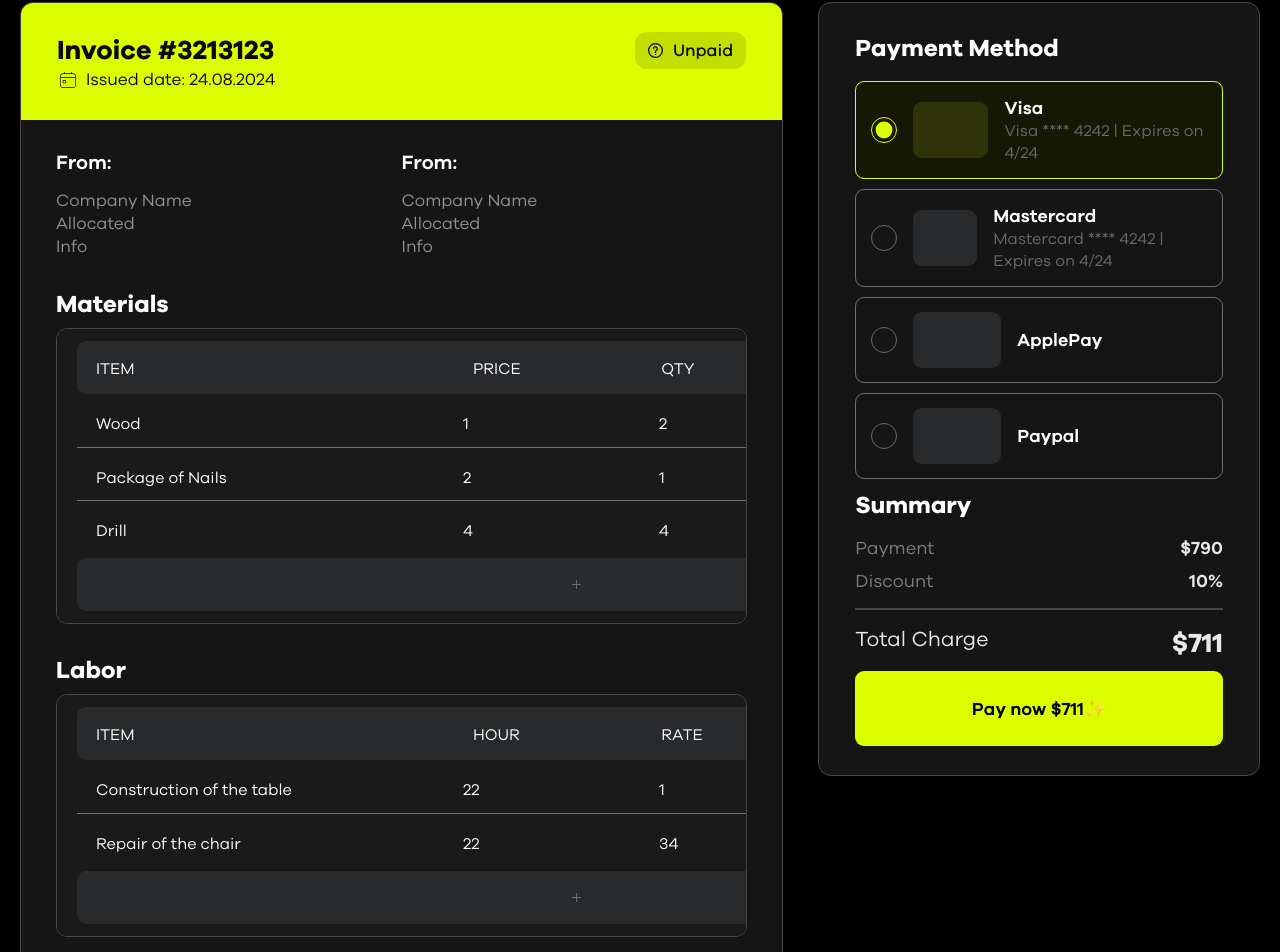
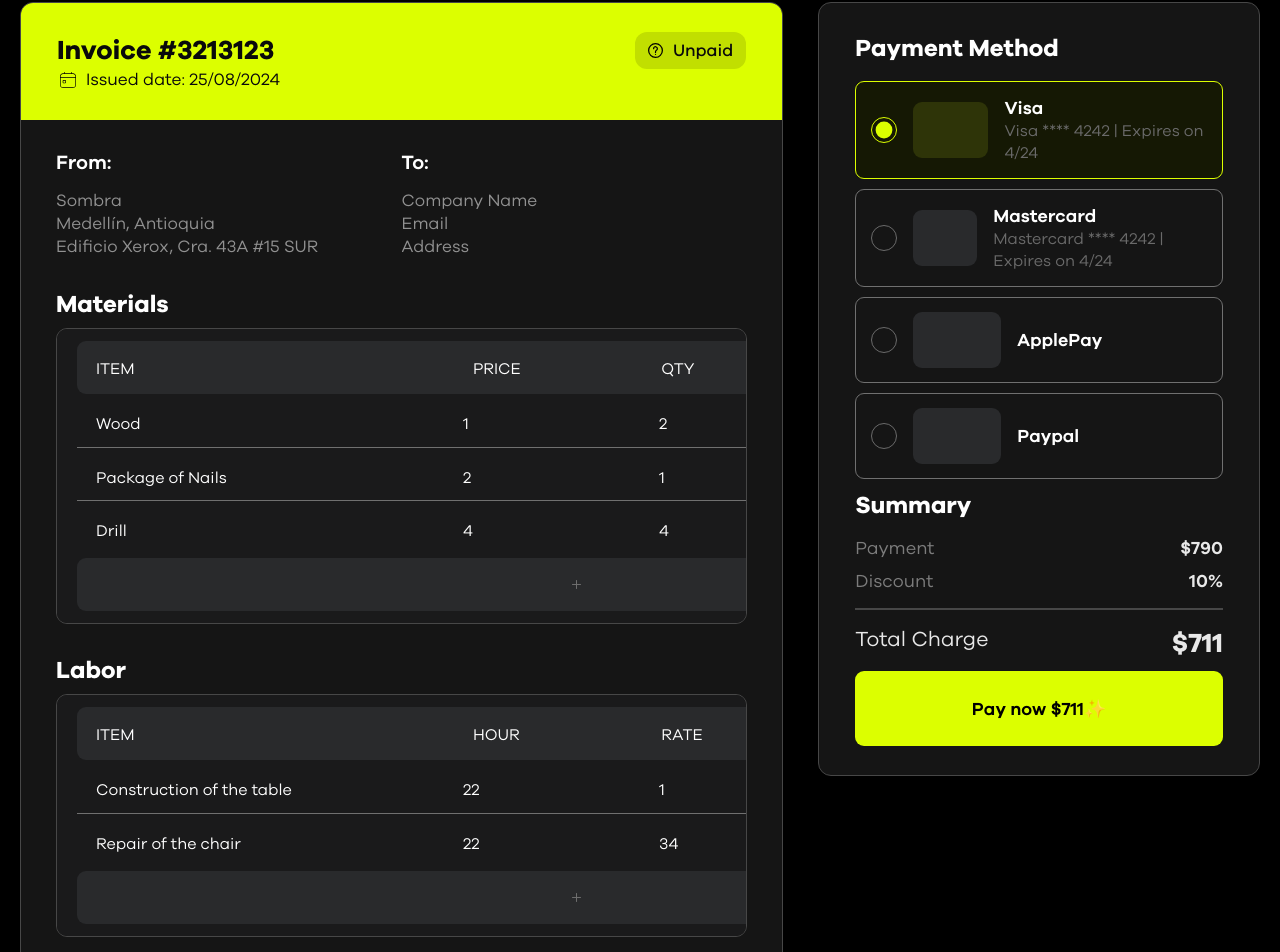
Before and after one commit to GiacomoFranco/Invoice, an Angular app: page / in a window 1280 px wide. Shown: the part 33-985 px from the top of the page. Built offline with nearby package versions, Linux system fonts and the light colour scheme.

Commit message:
🚧 Adding inputs to parties-involved

```diff
--- a/src/app/components/invoice-summary/invoice-summary.component.html
+++ b/src/app/components/invoice-summary/invoice-summary.component.html
@@ -3,4 +3,5 @@
   <app-parties-involved />
   <app-quotation-field [items]="materials()"/>
   <app-quotation-field quotationType="labors" [items]="labors()" />
+  <button class="send-invoice"><img src="/icons/exportacion-de-archivos.svg" alt="" (click)="sendInvoice()"> Send Invoice</button>
 </section>
--- a/src/app/components/invoice-summary/invoice-summary.component.scss
+++ b/src/app/components/invoice-summary/invoice-summary.component.scss
@@ -7,5 +7,32 @@
 
   section {
     margin: 2.9rem 3.5rem ;
+    display: flex;
+    flex-direction: column;
+
+    .send-invoice {
+      display: flex;
+      justify-content: space-between;
+      align-items: center;
+      gap: 1rem;
+      align-self: flex-end;
+      border: 1px solid #2C2C2C;
+      padding: .9rem 2.1rem;
+      background-color: transparent;
+      border-radius: .6rem;
+      color: #C3C3C3;
+      font-size: 1.4rem;
+      cursor: pointer;
+      margin-top: 1.8rem;
+
+      img {
+        width: 1.2rem;
+        height: 1.2rem;
+      }
+
+      &:hover {
+        background-color: #111111;
+      }
+    }
   }
 }
--- a/src/app/components/invoice-summary/invoice-summary.component.ts
+++ b/src/app/components/invoice-summary/invoice-summary.component.ts
@@ -20,4 +20,7 @@ export class InvoiceSummaryComponent {
 
   labors = computed<any[]>(() => this.invoiceService.labors());
   materials = computed<any[]>(() => this.invoiceService.materials());
+
+
+  sendInvoice() {}
 }
--- a/src/app/components/invoice-summary/summary-header/summary-header.component.ts
+++ b/src/app/components/invoice-summary/summary-header/summary-header.component.ts
@@ -1,17 +1,18 @@
 import { Component, computed, input } from '@angular/core';
 import { InvoiceStatusComponent } from "../invoice-status/invoice-status.component";
 import { InvoiceService } from '../../../services/invoice.service';
+import { FormsModule } from '@angular/forms';
 
 @Component({
   selector: 'app-summary-header',
   standalone: true,
-  imports: [InvoiceStatusComponent],
+  imports: [InvoiceStatusComponent, FormsModule],
   templateUrl: './summary-header.component.html',
   styleUrl: './summary-header.component.scss'
 })
 export class SummaryHeaderComponent {
   constructor(private invoiceService: InvoiceService) {}
   invoiceID = input<number>(3213123);
-  issuedDate = input<string>('24.08.2024');
+  issuedDate = input<string>(new Intl.DateTimeFormat('en-GB', { day: '2-digit', month: '2-digit', year: 'numeric' }).format(new Date()));
   statusType = computed(() => this.invoiceService.invoiceStatus());
 }
--- a/src/app/shared/parties-involved/parties-involved.component.html
+++ b/src/app/shared/parties-involved/parties-involved.component.html
@@ -1,2 +1,2 @@
 <app-party-involved />
-<app-party-involved />
+<app-party-involved [isTo]="true"/>
--- a/src/app/shared/parties-involved/party-involved/party-involved.component.html
+++ b/src/app/shared/parties-involved/party-involved/party-involved.component.html
@@ -1,6 +1,12 @@
-<h3 class="party">From:</h3>
+<h3 class="party">{{ isTo() ? "To:" : "From:" }}</h3>
 <div class="party-information">
-  <p>{{ 'Company Name' }}</p>
-  <p>{{ 'Allocated' }} </p>
-  <p>{{ 'Info' }}</p>
+  @if (isTo()) {
+  <input type="text" value="Company Name" />
+  <input type="text" value="Email" />
+  <input type="text" value="Address" />
+  } @else {
+  <p>{{ "Sombra" }}</p>
+  <p>{{ "Medellín, Antioquia" }}</p>
+  <p>{{ "Edificio Xerox, Cra. 43A #15 SUR" }}</p>
+  }
 </div>
--- a/src/app/shared/parties-involved/party-involved/party-involved.component.scss
+++ b/src/app/shared/parties-involved/party-involved/party-involved.component.scss
@@ -8,6 +8,20 @@
     font-weight: 600;
   }
 
+  .party-information {
+    display: flex;
+    flex-direction: column;
+
+    input {
+      background-color: transparent;
+      outline: none;
+      border: none;
+      font-weight: 400;
+      color: #919191;
+      font-size: 1.7rem;
+    }
+  }
+
   p {
     font-weight: 400;
     color: #919191;
--- a/src/app/shared/parties-involved/party-involved/party-involved.component.ts
+++ b/src/app/shared/parties-involved/party-involved/party-involved.component.ts
@@ -1,12 +1,13 @@
-import { Component } from '@angular/core';
+import { Component, input } from '@angular/core';
+
 
 @Component({
   selector: 'app-party-involved',
   standalone: true,
   imports: [],
   templateUrl: './party-involved.component.html',
-  styleUrl: './party-involved.component.scss'
+  styleUrl: './party-involved.component.scss',
 })
 export class PartyInvolvedComponent {
-
+  isTo = input<boolean>(false);
 }
```
Also changed, not shown: public/icons/exportacion-de-archivos.svg (added).
